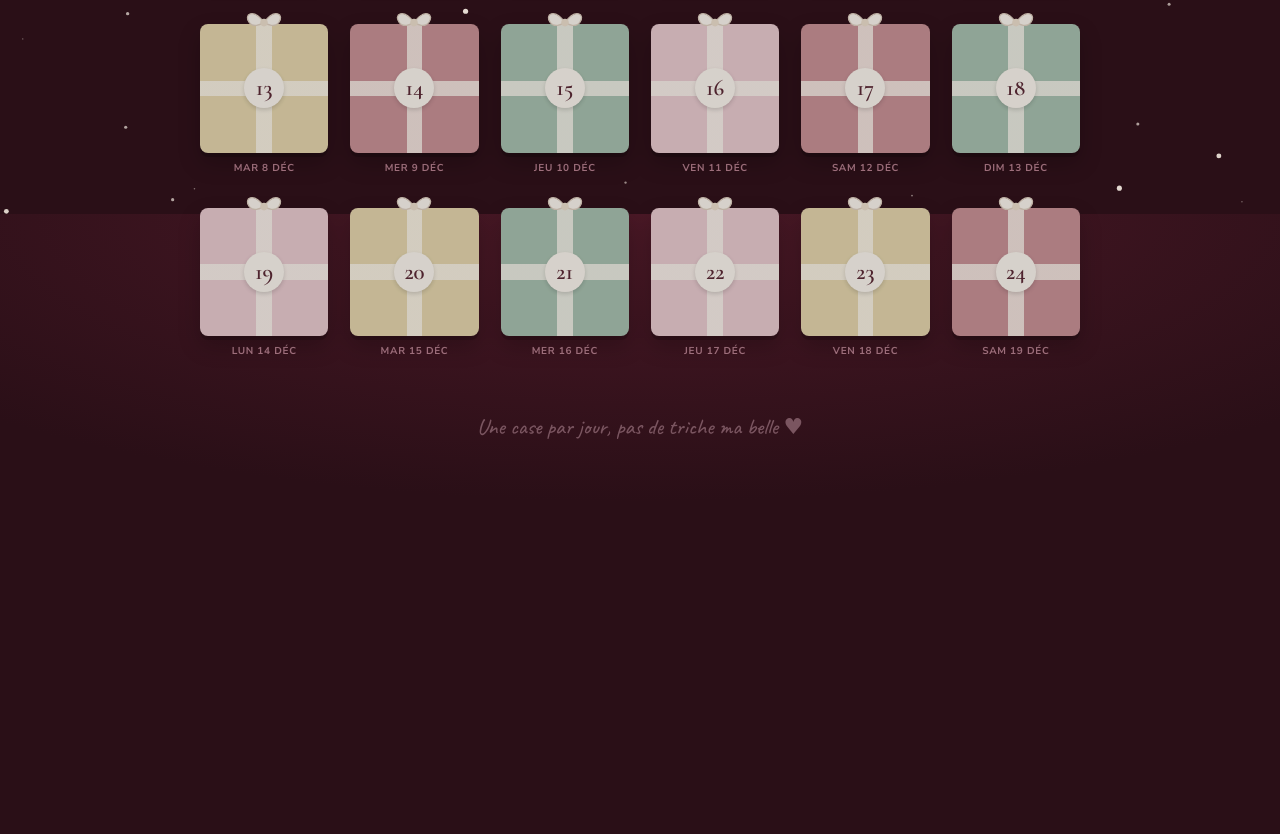
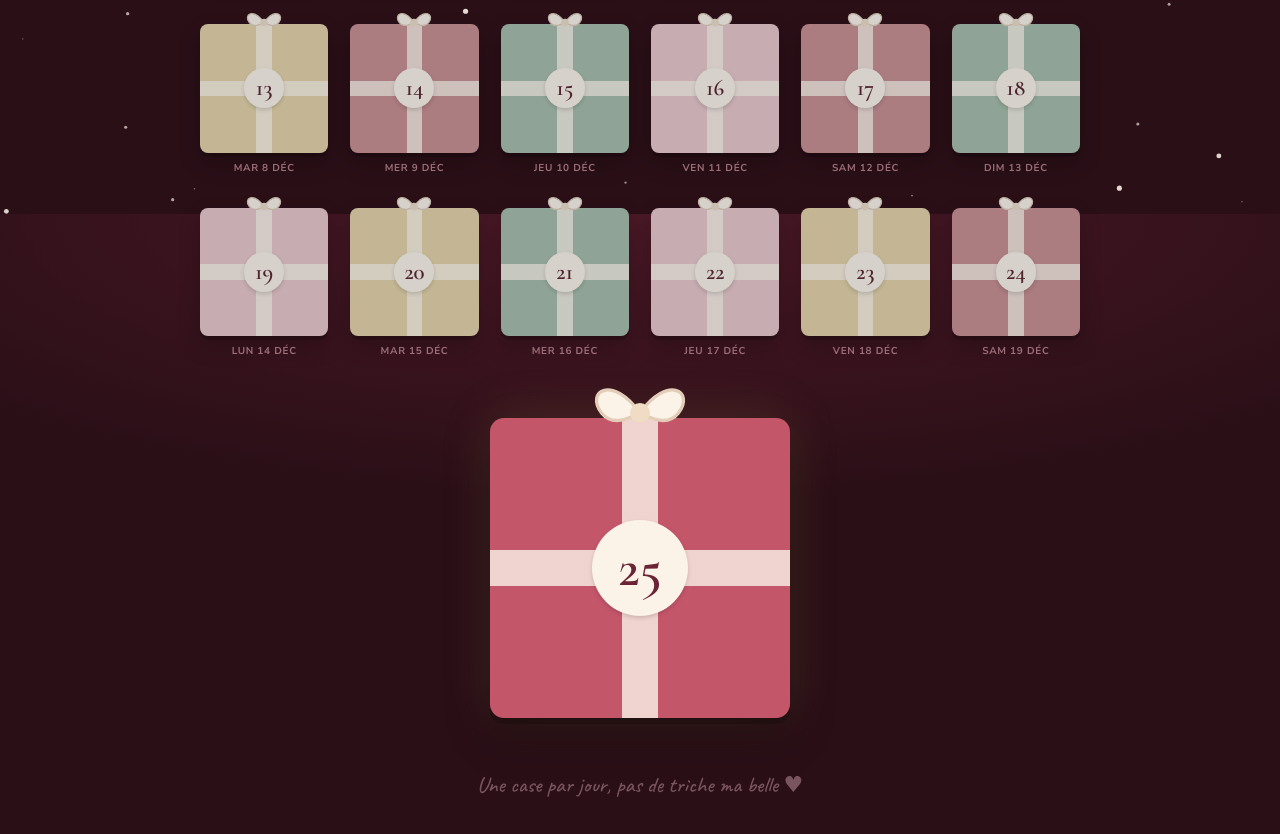
Before and after one commit to nathanlegoff01042005/calendrier-mat, a plain HTML site: page index.html in a window 1280 px wide. Shown: the part 586-1420 px from the top of the page. Before the commit the page ends 1108 px from the top, so only its background shows below. Drawn offline with nearby package versions, Linux system fonts and the light colour scheme.

Commit message:
Grand cadeau n°25
Co-Authored-By: Claude Opus 5.5 <noreply@anthropic.com>
Claude-Session: https://claude.ai/code/session_01LQKjzyA2uTwxfdx4y2D6xR

```diff
--- a/index.html
+++ b/index.html
@@ -90,6 +90,13 @@ h1 span{color:var(--or)}
 .ouverte .cadeau{background:rgba(251,243,232,.06);box-shadow:inset 0 0 0 1.5px rgba(227,185,106,.6)}
 .ouverte .cadeau::before,.ouverte .cadeau .noeud{display:none}
 .ouverte .cadeau .num{background:var(--rose);color:#5a1a2a}
+/* Le grand cadeau du 25 */
+.porte.grand{align-self:center;width:min(62%,300px);padding-top:30px;cursor:default}
+.porte.grand .cadeau{border-radius:14px;box-shadow:0 6px 0 rgba(0,0,0,.2),0 18px 40px rgba(0,0,0,.35),0 0 50px rgba(227,185,106,.18)}
+.porte.grand .cadeau::before{border-radius:14px}
+.porte.grand .noeud{width:110px;height:55px;top:-38px}
+.porte.grand .num{width:96px;height:96px;font-size:54px}
+.porte.grand:hover .forme{transform:none}
 
 /* Boule */
 .boule{border-radius:50%;width:88%;margin-top:4px;background:radial-gradient(circle at 32% 28%,var(--c2),var(--c) 45%,var(--c3));box-shadow:0 8px 16px rgba(0,0,0,.3)}
@@ -263,6 +270,7 @@ h1 span{color:var(--or)}
     <div class="trajet"><span>Ici</span><div class="barre"><i id="barre"></i></div><b>Paris</b></div>
   </header>
   <div class="grille" id="grille"></div>
+  <button class="porte grand" id="grand-cadeau" type="button" aria-label="Le cadeau numéro 25"><span class="forme cadeau" style="--c:#c4566a"><svg class="noeud" viewBox="0 0 40 20" aria-hidden="true"><path d="M20 12 C10 -2 0 4 6 12 C10 17 16 14 20 12 C24 14 30 17 34 12 C40 4 30 -2 20 12Z" fill="#fbf3e8" stroke="#e3cdb8" stroke-width="1.2"/><circle cx="20" cy="12" r="3.6" fill="#f0dcc4"/></svg><span class="num">25</span></span></button>
   <p class="pied">Une case par jour, pas de triche ma belle ♥</p>
 </main>
 <div class="voile" id="voile" hidden></div>
@@ -637,6 +645,7 @@ function confettis(){
 })();
 
 enTete(); grille();
+document.getElementById("grand-cadeau").addEventListener("click",e=>{ const b=e.currentTarget; b.classList.remove("secoue"); void b.offsetWidth; b.classList.add("secoue"); });
 setInterval(()=>{ enTete(); }, 60000);
 addEventListener("hashchange", ()=>location.reload());
 </script>
```
